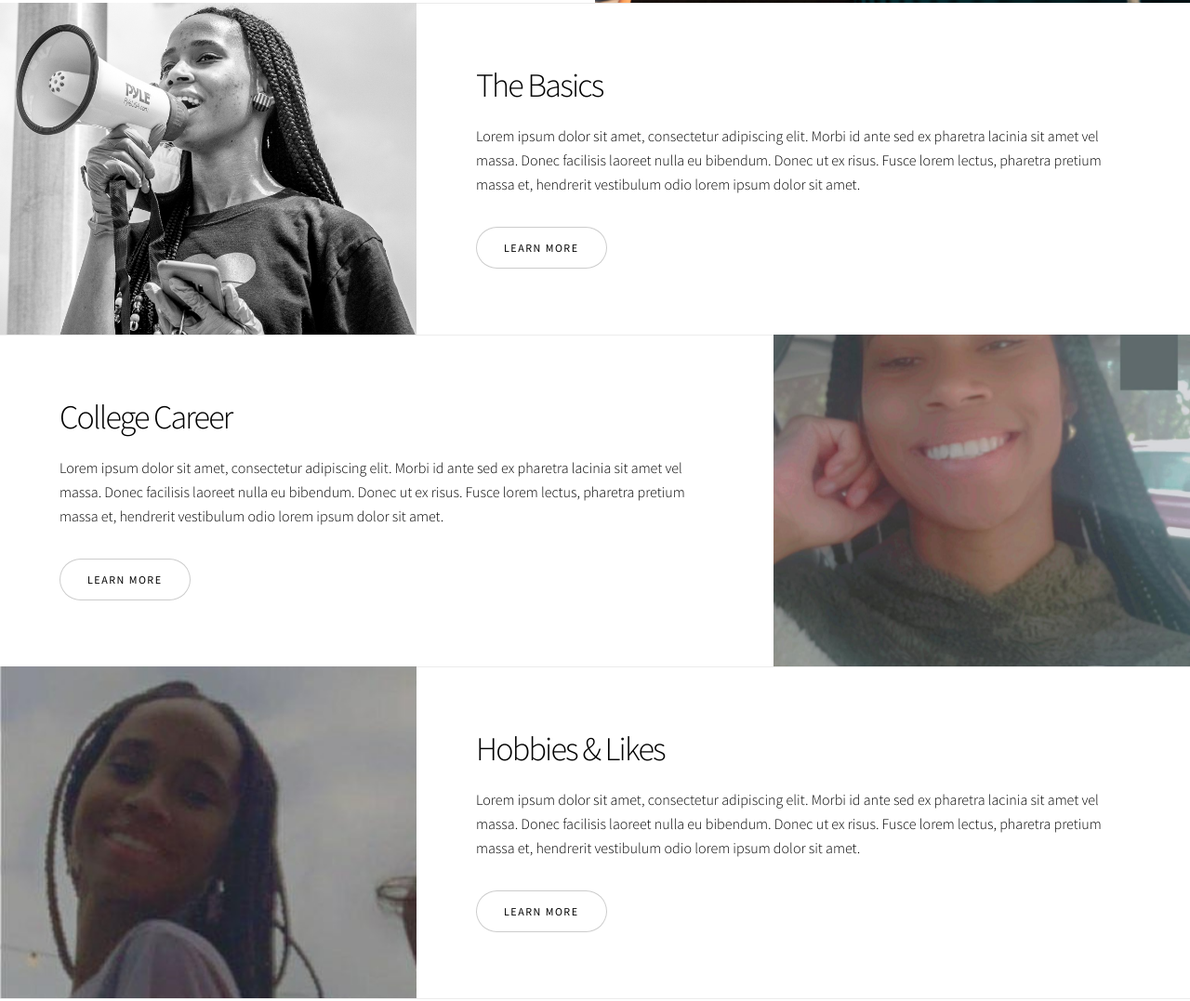
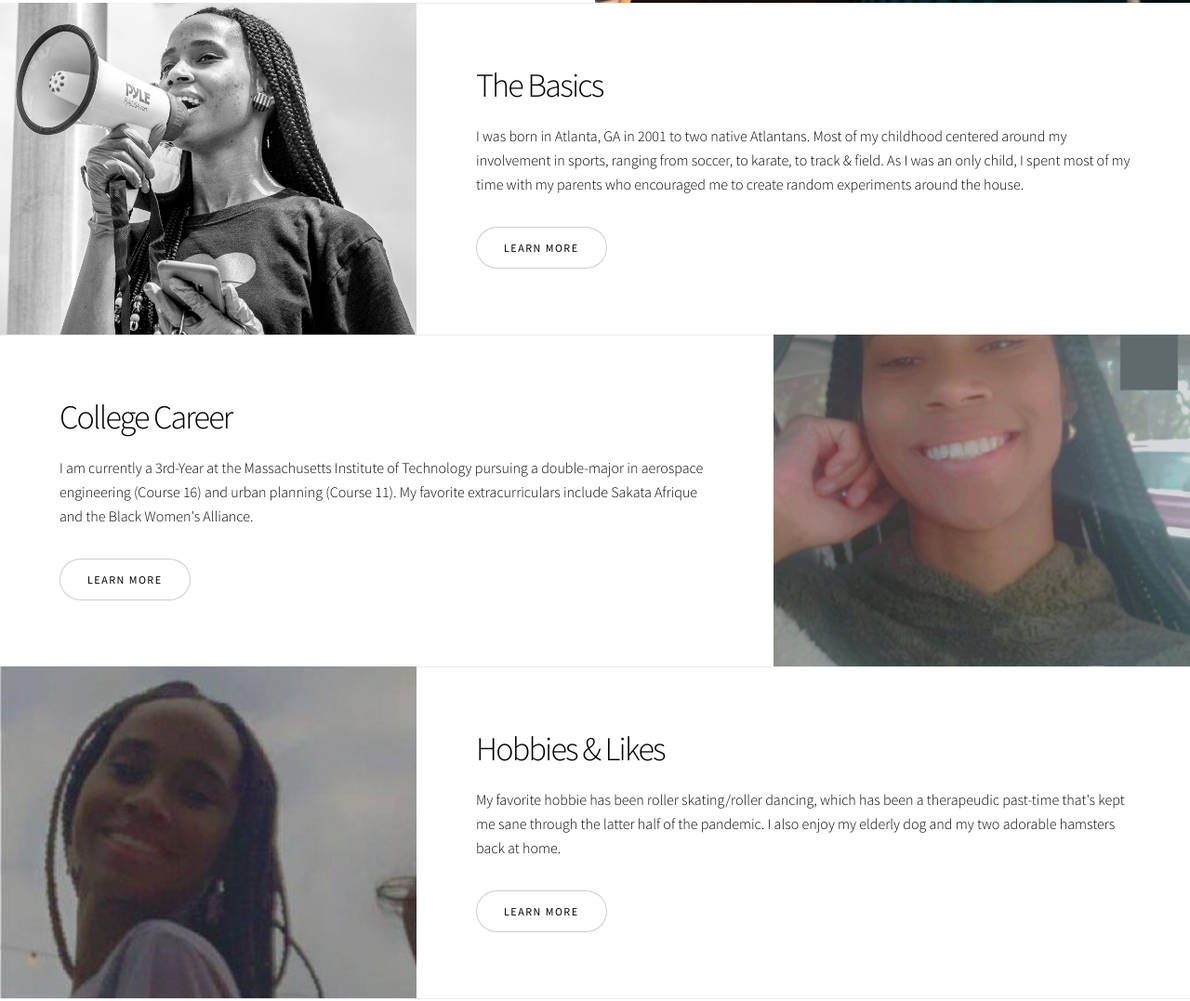
Before and after one commit to naylahcan/naylahcan.github.io, a plain HTML site: page index.html in a window 1280 px wide. Shown: the part 797-1874 px from the top of the page at 93% size. Drawn offline with Linux system fonts and the light colour scheme.

Commit message:
Update index.html

```diff
--- a/index.html
+++ b/index.html
@@ -35,7 +35,7 @@
 					<section class="spotlight style1 orient-right content-align-left image-position-center onscroll-image-fade-in" id="first">
 						<div class="content">
 							<h2>The Basics</h2>
-							<p>Lorem ipsum dolor sit amet, consectetur adipiscing elit. Morbi id ante sed ex pharetra lacinia sit amet vel massa. Donec facilisis laoreet nulla eu bibendum. Donec ut ex risus. Fusce lorem lectus, pharetra pretium massa et, hendrerit vestibulum odio lorem ipsum dolor sit amet.</p>
+							<p>I was born in Atlanta, GA in 2001 to two native Atlantans. Most of my childhood centered around my involvement in sports, ranging from soccer, to karate, to track & field. As I was an only child, I spent most of my time with my parents who encouraged me to create random experiments around the house.</p>
 							<ul class="actions stacked">
 								<li><a href="#" class="button">Learn More</a></li>
 							</ul>
@@ -49,7 +49,7 @@
 					<section class="spotlight style1 orient-left content-align-left image-position-center onscroll-image-fade-in">
 						<div class="content">
 							<h2>College Career</h2>
-							<p>Lorem ipsum dolor sit amet, consectetur adipiscing elit. Morbi id ante sed ex pharetra lacinia sit amet vel massa. Donec facilisis laoreet nulla eu bibendum. Donec ut ex risus. Fusce lorem lectus, pharetra pretium massa et, hendrerit vestibulum odio lorem ipsum dolor sit amet.</p>
+							<p>I am currently a 3rd-Year at the Massachusetts Institute of Technology pursuing a double-major in aerospace engineering (Course 16) and urban planning (Course 11). My favorite extracurriculars include Sakata Afrique and the Black Women's Alliance.</p>
 							<ul class="actions stacked">
 								<li><a href="#" class="button">Learn More</a></li>
 							</ul>
@@ -63,7 +63,7 @@
 					<section class="spotlight style1 orient-right content-align-left image-position-center onscroll-image-fade-in">
 						<div class="content">
 							<h2>Hobbies & Likes</h2>
-							<p>Lorem ipsum dolor sit amet, consectetur adipiscing elit. Morbi id ante sed ex pharetra lacinia sit amet vel massa. Donec facilisis laoreet nulla eu bibendum. Donec ut ex risus. Fusce lorem lectus, pharetra pretium massa et, hendrerit vestibulum odio lorem ipsum dolor sit amet.</p>
+							<p>My favorite hobbie has been roller skating/roller dancing, which has been a therapeudic past-time that's kept me sane through the latter half of the pandemic. I also enjoy my elderly dog and my two adorable hamsters back at home.</p>
 							<ul class="actions stacked">
 								<li><a href="#" class="button">Learn More</a></li>
 							</ul>
```
